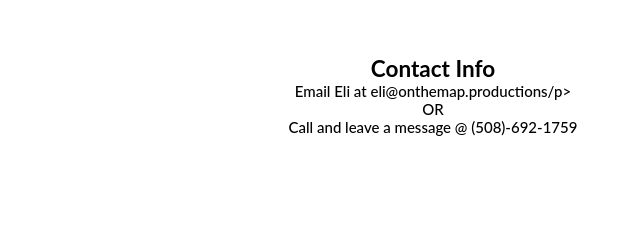
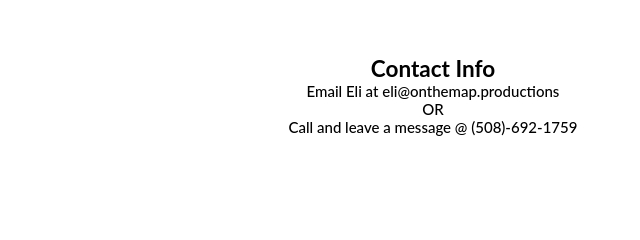
Before and after one commit to Ryltc/otmp-site, a website: page index.html in a window 1280 px wide. Shown: the part 1455-1695 px from the top of the page, 207-847 px from the left. Drawn offline with Linux system fonts and the light colour scheme.

Commit message:
Update index.html

```diff
--- a/index.html
+++ b/index.html
@@ -35,6 +35,8 @@
             </h6>
           </div>
         </header>
+
+        <main>
 
         <!--<section class="section-studio">
             <div class="grid">
@@ -91,7 +93,7 @@
         <section class="section-contact">
           <div class="grid">
             <h2>Contact Info</h2>
-              <p>Email Eli at eli@onthemap.productions/p>
+              <p>Email Eli at eli@onthemap.productions</p>
               <p>OR</p>
               <p>Call and leave a message @ (508)-692-1759</p>
           </div>
@@ -101,5 +103,6 @@
           <p>Author: Eli Williams<br>
             <a href="mailto:eli@onthemap.productions">eli@onthemap.productions</a></p>
         </footer>
+      </main>
     </body>
 </html>
```
